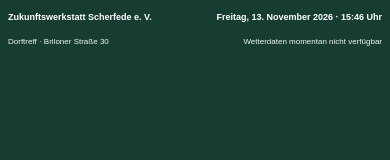
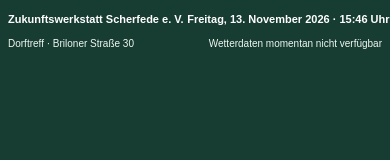
Before and after one commit to aaltmann-design/scherfede-stele, a plain HTML site: page index.html in a window 390 px wide. Drawn offline with Linux system fonts and the light colour scheme; no server answers.

Commit message:
Add files via upload

```diff
--- a/index.html
+++ b/index.html
@@ -12,13 +12,13 @@
   .links, .rechts { position: absolute; top: 0; height: 60px; min-width: 0; }
   .links { left: 12px; right: 52%; }
   .rechts { left: 48%; right: 12px; text-align: right; }
-  .name, .datum { position: absolute; top: 7px; left: 0; right: 0; font-size: 17px; font-weight: 700; line-height: 20px; white-space: nowrap; }
-  .adresse, .wetter { position: absolute; top: 33px; left: 0; right: 0; font-size: 14px; line-height: 17px; color: #f0f7f2; white-space: nowrap; }
+  .name, .datum { position: absolute; top: 7px; left: 0; right: 0; font-size: 21px; font-weight: 700; line-height: 25px; white-space: nowrap; }
+  .adresse, .wetter { position: absolute; top: 33px; left: 0; right: 0; font-size: 17.5px; line-height: 21px; color: #f0f7f2; white-space: nowrap; }
   @media(max-width: 850px) {
     .links { left: 8px; right: 52%; }
     .rechts { left: 48%; right: 8px; }
-    .name, .datum { font-size: clamp(9px, 1.6vw, 17px); }
-    .adresse, .wetter { font-size: clamp(8px, 1.35vw, 14px); }
+    .name, .datum { font-size: clamp(11px, 1.95vw, 21px); }
+    .adresse, .wetter { font-size: clamp(10px, 1.65vw, 17.5px); }
   }
 </style>
 </head>
```
